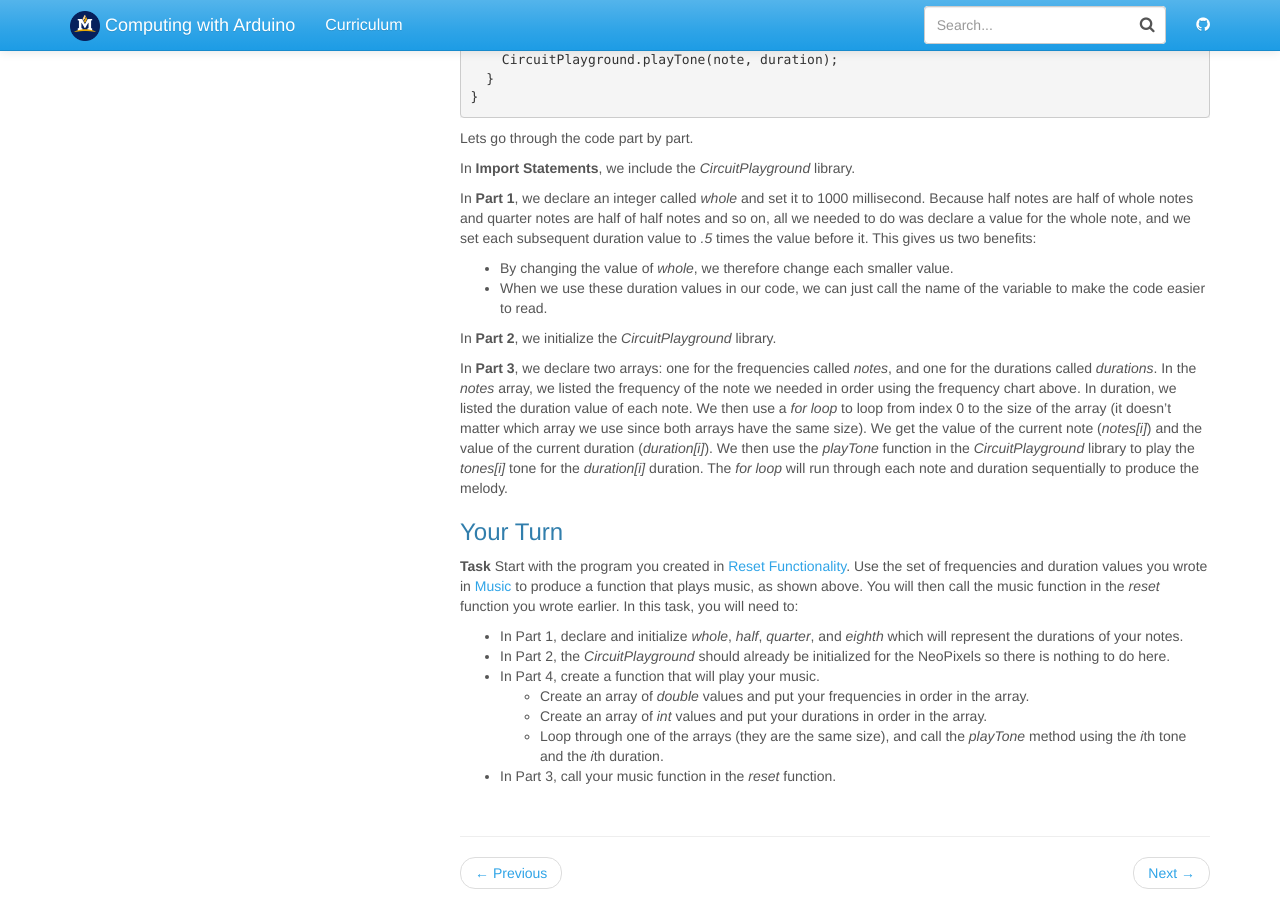
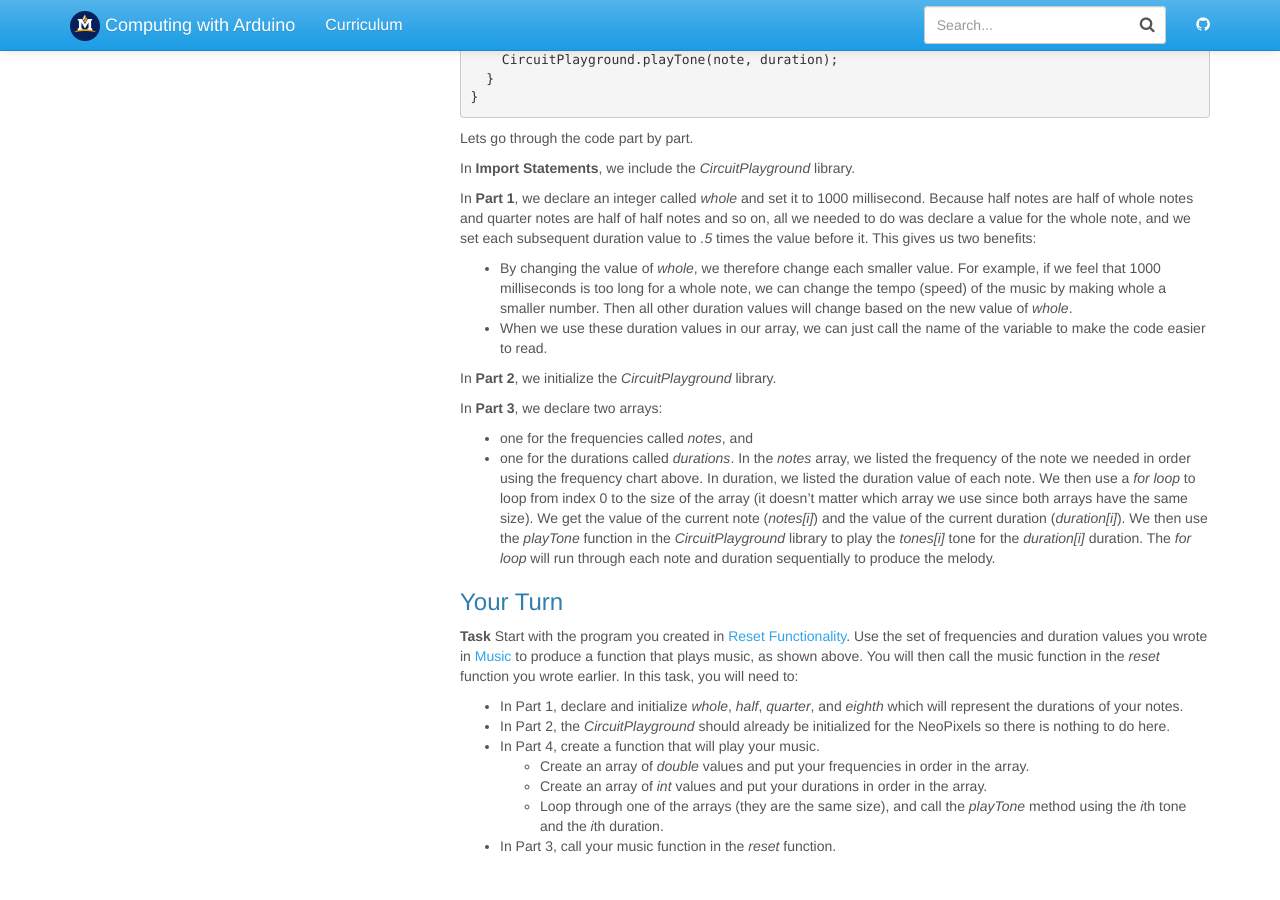
Before and after one commit to jake-chipps/friendometer, a Jekyll site: the page built from _docs/lessons/4-3.md, in a window 1280 px wide and 900 px high, scrolled down 2086 px. Built offline with Jekyll 4.4.1, drawn with Linux system fonts in a browser that asks for light colours.

Commit message:
Update 4-3.md

```diff
--- a/_docs/lessons/4-3.md
+++ b/_docs/lessons/4-3.md
@@ -105,12 +105,15 @@ Lets go through the code part by part.
 In **Import Statements**, we include the *CircuitPlayground* library.
 
 In **Part 1**, we declare an integer called *whole* and set it to 1000 millisecond. Because half notes are half of whole notes and quarter notes are half of half notes and so on, all we needed to do was declare a value for the whole note, and we set each subsequent duration value to *.5* times the value before it. This gives us two benefits:
-- By changing the value of *whole*, we therefore change each smaller value.
-- When we use these duration values in our code, we can just call the name of the variable to make the code easier to read.
+- By changing the value of *whole*, we therefore change each smaller value. For example, if we feel that 1000 milliseconds is too long for a whole note, we can change the tempo (speed) of the music by making whole a smaller number. Then all other duration values will change based on the new value of *whole*.
+- When we use these duration values in our array, we can just call the name of the variable to make the code easier to read.
 
 In **Part 2**, we initialize the *CircuitPlayground* library.
 
-In **Part 3**, we declare two arrays: one for the frequencies called *notes*, and one for the durations called *durations*. In the *notes* array, we listed the frequency of the note we needed in order using the frequency chart above. In duration, we listed the duration value of each note. We then use a *for loop* to loop from index 0 to the size of the array (it doesn't matter which array we use since both arrays have the same size). We get the value of the current note (*notes[i]*) and the value of the current duration (*duration[i]*). We then use the *playTone* function in the *CircuitPlayground* library to play the *tones[i]* tone for the *duration[i]* duration. The *for loop* will run through each note and duration sequentially to produce the melody.
+In **Part 3**, we declare two arrays:
+- one for the frequencies called *notes*, and
+- one for the durations called *durations*.
+In the *notes* array, we listed the frequency of the note we needed in order using the frequency chart above. In duration, we listed the duration value of each note. We then use a *for loop* to loop from index 0 to the size of the array (it doesn't matter which array we use since both arrays have the same size). We get the value of the current note (*notes[i]*) and the value of the current duration (*duration[i]*). We then use the *playTone* function in the *CircuitPlayground* library to play the *tones[i]* tone for the *duration[i]* duration. The *for loop* will run through each note and duration sequentially to produce the melody.
 
 ### Your Turn
 **Task** Start with the program you created in [Reset Functionality](../4-3/). Use the set of frequencies and duration values you wrote in [Music](../4-2/) to produce a function that plays music, as shown above. You will then call the music function in the *reset* function you wrote earlier. In this task, you will need to:
```
